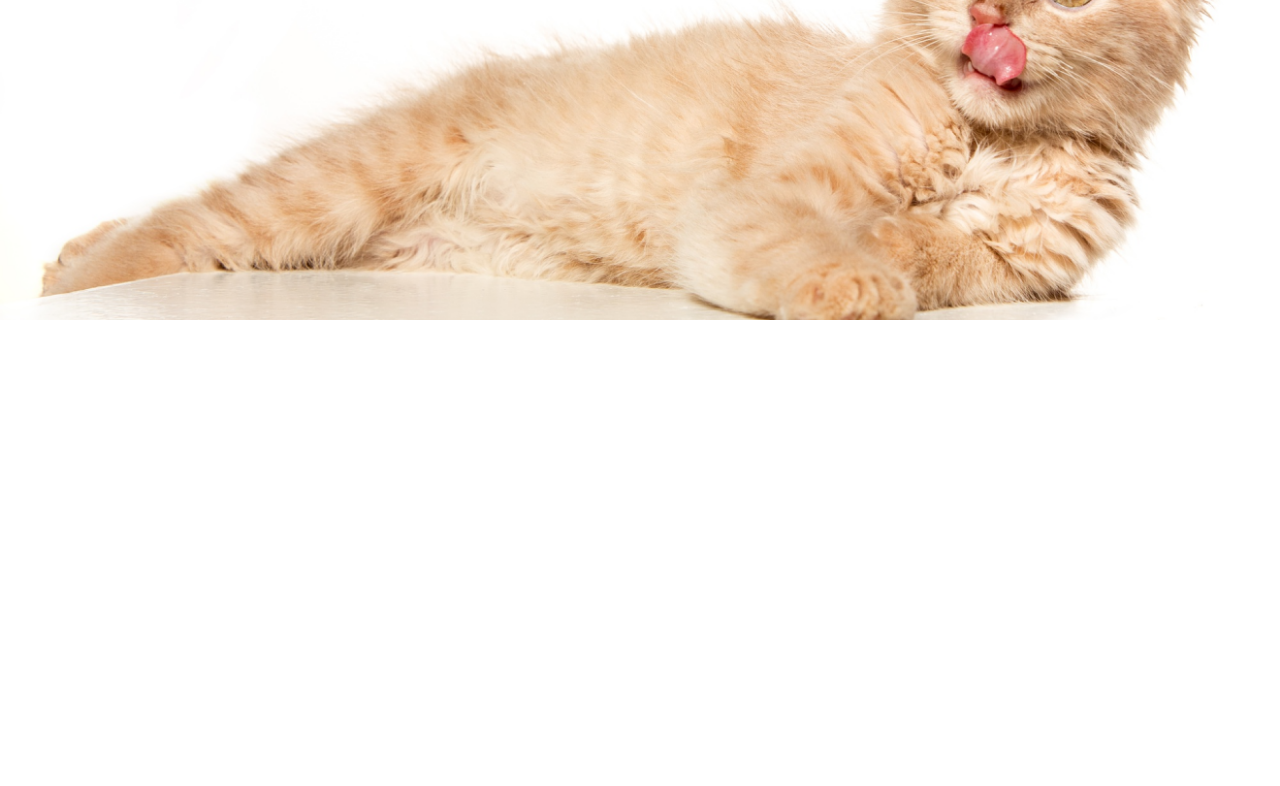
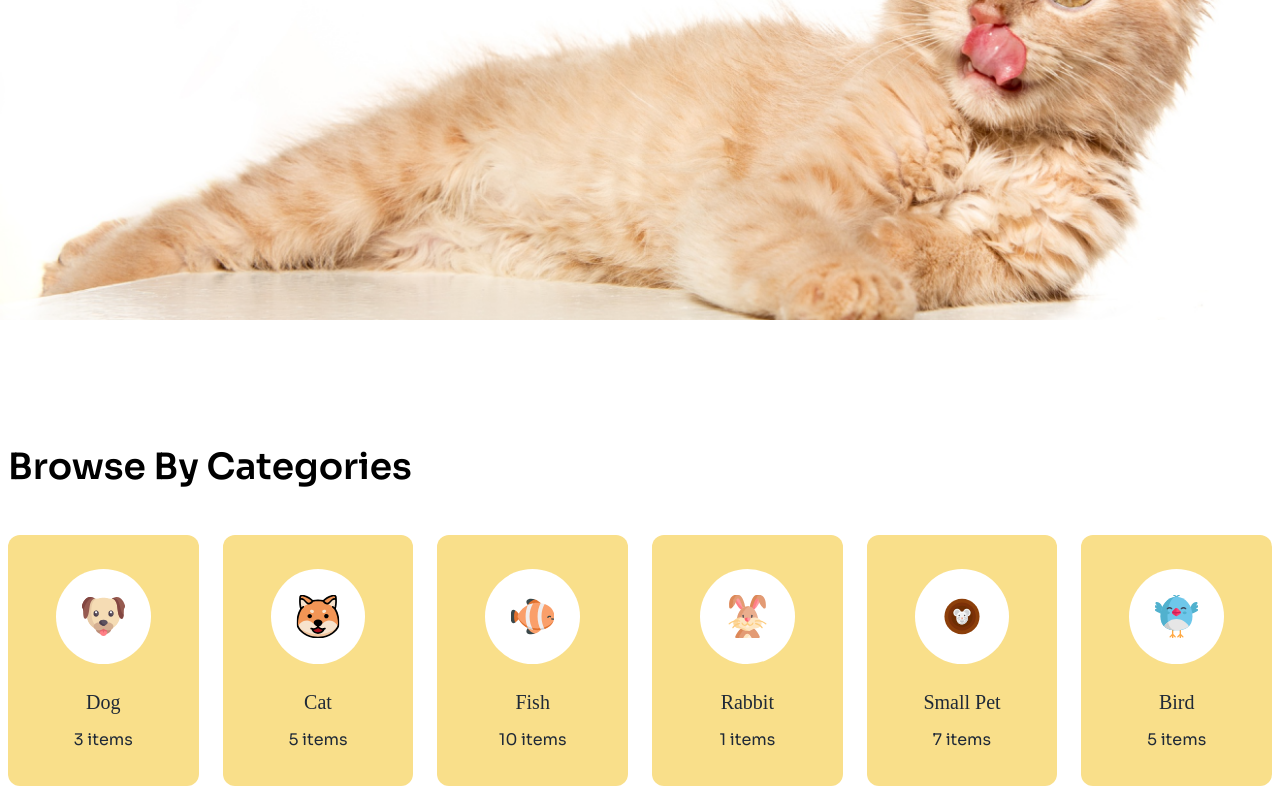
Before and after one commit to shihabuddin-dev/pets-area, a plain HTML site: page index.html in a window 1280 px wide. Shown: the part 502-1288 px from the top of the page. Before the commit the page ends 822 px from the top, so only its background shows below. Drawn offline with nearby package versions, Linux system fonts and the light colour scheme; a web font is replaced by a local one.

Commit message:
Browse By Categories has been adde for this website

```diff
--- a/index.html
+++ b/index.html
@@ -52,7 +52,7 @@
         <!-- navbar  -->
         <section class="bg-primary-bg">
             <nav
-                class=" flex justify-between items-center container mx-auto border-b-2 sm:border-b-0 border-yellow-color px-4 py-4">
+                class=" flex justify-between items-center container mx-auto border-b-2 sm:border-b-0 border-yellow-color px-2 py-4">
                 <div class="flex gap-2 items-center flex-1 ">
                     <img src="assets/images/logo-header.png" alt="this is main logo for this website">
                     <h3
@@ -81,8 +81,8 @@
             </nav>
         </section>
         <!-- hero section  -->
-        <section class="container mx-auto mt-8 md:mt-12 px-4">
-            <div class="left-0 right-0 absolute top-[345px] sm:top-52 md:top-72 lg:top-40 xl:top-24">
+        <section class="container mx-auto mt-8 md:mt-12 px-2">
+            <div class="left-0 right-0 absolute top-[345px] sm:top-52 md:top-60 lg:top-40 xl:top-24">
                 <img class="container mx-auto" src="assets/images/cat-big.png" alt="">
             </div>
             <div class="relative space-y-3 md:space-y-4">
@@ -97,14 +97,74 @@
 
 
             </div>
-
             <!-- <div class="container mx-auto bg-cover bg-no-repeat bg-center h-[600px] md:h-[700px] w-full"
                 style="background-image: url(./assets/images/cat-big.png) "></div> -->
         </section>
     </header>
     <!-- main section  -->
     <main>
-
+        <section class=" container mx-auto mt-52 sm:mt-60 md:mt-52 lg:mt-80 xl:mt-[450px] px-2">
+            <h2
+                class="text-black text-2xl lg:text-4xl font-semibold pb-8 lg:pb-12 hover:text-yellow-color transition duration-700 ease-in-out">
+                Browse By Categories</h2>
+            <!-- categories card  -->
+            <div class="grid gap-[10px] lg:gap-4 xl:gap-6 grid-cols-2 md:grid-cols-3 lg:grid-cols-6">
+                <!-- pets card  -->
+                <div
+                    class="text-center bg-yellow-color-lite py-[30px] md:py-[34px] px-10 md:px-12  rounded-lg md:rounded-xl space-y-5 md:space-y-6">
+                    <img class="mx-auto" src="assets/icons/dog.svg" alt="that pets categories images">
+                    <div class="space-y-[10px] md:space-y-3">
+                        <h4 class="adlam-font text-lg md:text-xl">Dog</h4>
+                        <p class="text-xs md:text-base">3 items</p>
+                    </div>
+                </div>
+                <!-- pets card  -->
+                <div
+                    class="text-center bg-yellow-color-lite py-[30px] md:py-[34px] px-10 md:px-12  rounded-lg md:rounded-xl space-y-5 md:space-y-6">
+                    <img class="mx-auto" src="assets/icons/cat.svg" alt="that pets categories images">
+                    <div class="space-y-[10px] md:space-y-3">
+                        <h4 class="adlam-font text-lg md:text-xl">Cat</h4>
+                        <p class="text-xs md:text-base">5 items</p>
+                    </div>
+                </div>
+                <!-- pets card  -->
+                <div
+                    class="text-center bg-yellow-color-lite py-[30px] md:py-[34px] px-10 md:px-12  rounded-lg md:rounded-xl space-y-5 md:space-y-6">
+                    <img class="mx-auto" src="assets/icons/fish.svg" alt="that pets categories images">
+                    <div class="space-y-[10px] md:space-y-3">
+                        <h4 class="adlam-font text-lg md:text-xl">Fish</h4>
+                        <p class="text-xs md:text-base">10 items</p>
+                    </div>
+                </div>
+                <!-- pets card  -->
+                <div
+                    class="text-center bg-yellow-color-lite py-[30px] md:py-[34px] px-10 md:px-12  rounded-lg md:rounded-xl space-y-5 md:space-y-6">
+                    <img class="mx-auto" src="assets/icons/rabbit.svg" alt="that pets categories images">
+                    <div class="space-y-[10px] md:space-y-3">
+                        <h4 class="adlam-font text-lg md:text-xl">Rabbit</h4>
+                        <p class="text-xs md:text-base">1 items</p>
+                    </div>
+                </div>
+                <!-- pets card  -->
+                <div
+                    class="text-center bg-yellow-color-lite py-[30px] md:py-[34px] px-10 md:px-12  rounded-lg md:rounded-xl space-y-5 md:space-y-6">
+                    <img class="mx-auto" src="assets/icons/small-pet.svg" alt="that pets categories images">
+                    <div class="space-y-[10px] md:space-y-3">
+                        <h4 class="adlam-font text-lg md:text-xl">Small Pet</h4>
+                        <p class="text-xs md:text-base">7 items</p>
+                    </div>
+                </div>
+                <!-- pets card  -->
+                <div
+                    class="text-center bg-yellow-color-lite py-[30px] md:py-[34px] px-10 md:px-12  rounded-lg md:rounded-xl space-y-5 md:space-y-6">
+                    <img class="mx-auto" src="assets/icons/bird.svg" alt="that pets categories images">
+                    <div class="space-y-[10px] md:space-y-3">
+                        <h4 class="adlam-font text-lg md:text-xl">Bird</h4>
+                        <p class="text-xs md:text-base">5 items</p>
+                    </div>
+                </div>
+            </div>
+        </section>
     </main>
     <!-- footer section  -->
     <footer>
```
Also changed, not shown: assets/icons/bird.svg (added), assets/icons/cat.svg (added), assets/icons/dog.svg (added), assets/icons/fish.svg (added), assets/icons/rabbit.svg (added), assets/icons/small-pet.svg (added).
